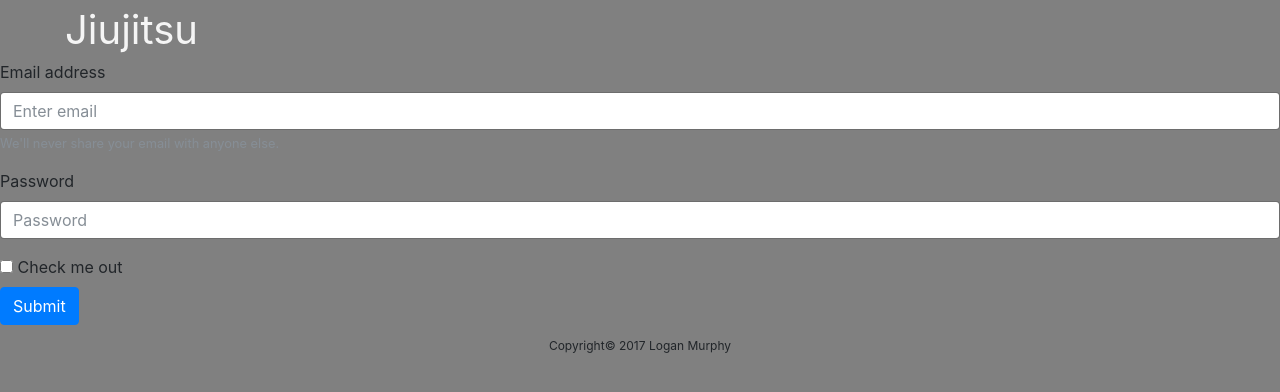
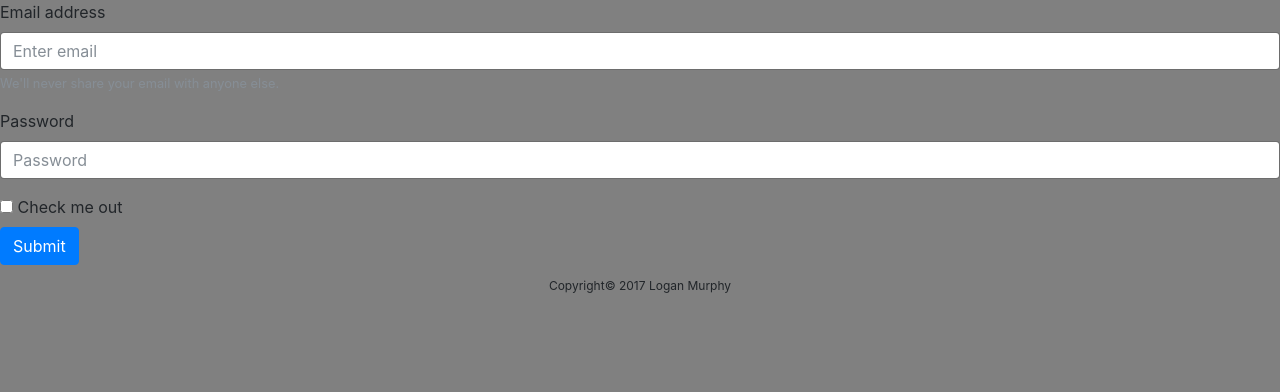
Before and after one commit to loganmurphy/my_hobby_app, a Python web app: template myapp/templates/contact_me.html in a window 1280 px wide. Shown: the part 80-472 px from the top of the page. Run offline with Jinja, Linux system fonts and the light colour scheme; the template is opened without the code that fills it, so the values that code supplies are empty; some libraries are stand-ins or nearby versions.

Commit message:
updated contact form

```diff
--- a/myapp/templates/contact_me.html
+++ b/myapp/templates/contact_me.html
@@ -8,9 +8,6 @@
         <style type="text/css">
         .not_contact { display: none;}
         </style>
-        <div class="col-xs-12 col-sm-3">
-          <a class="shift-less links" href="page/bjj.html">Jiujitsu</a>
-        </div>
       {% endblock %}
 
       <form action='' method='POST'>
--- a/myapp/templates/index.html
+++ b/myapp/templates/index.html
@@ -70,6 +70,7 @@
     </div>
     <div class="wrap row">
       <div class="col-xs-12 col-sm-12">
+        <a class="links" href="page/contact_me.html">Contact</a>
       </div>
     </div>
   </div>
```
Also changed, not shown: 1 other file.
